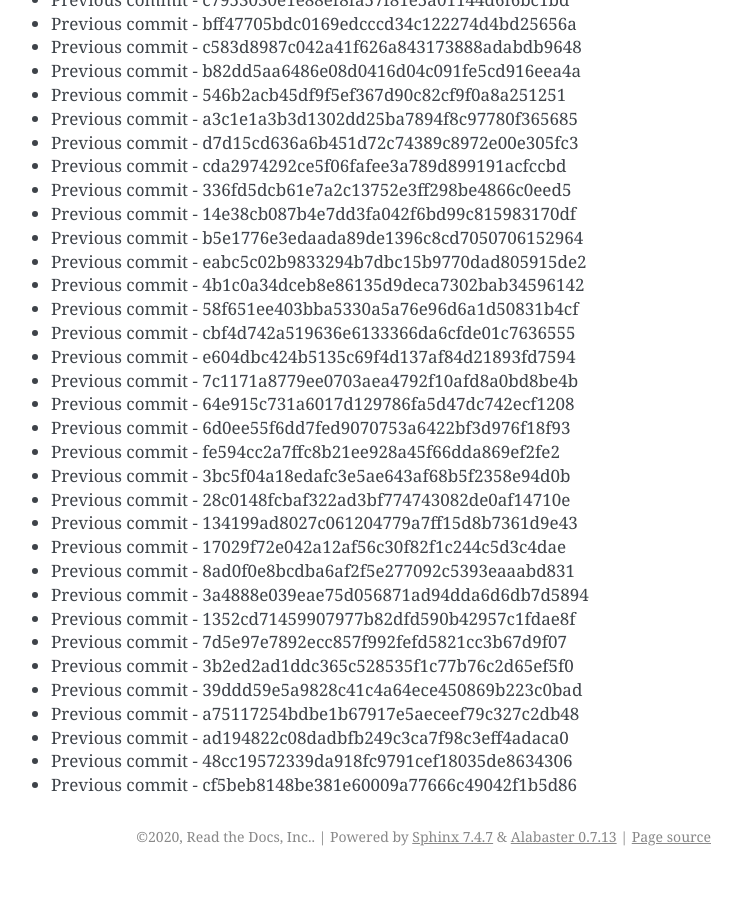
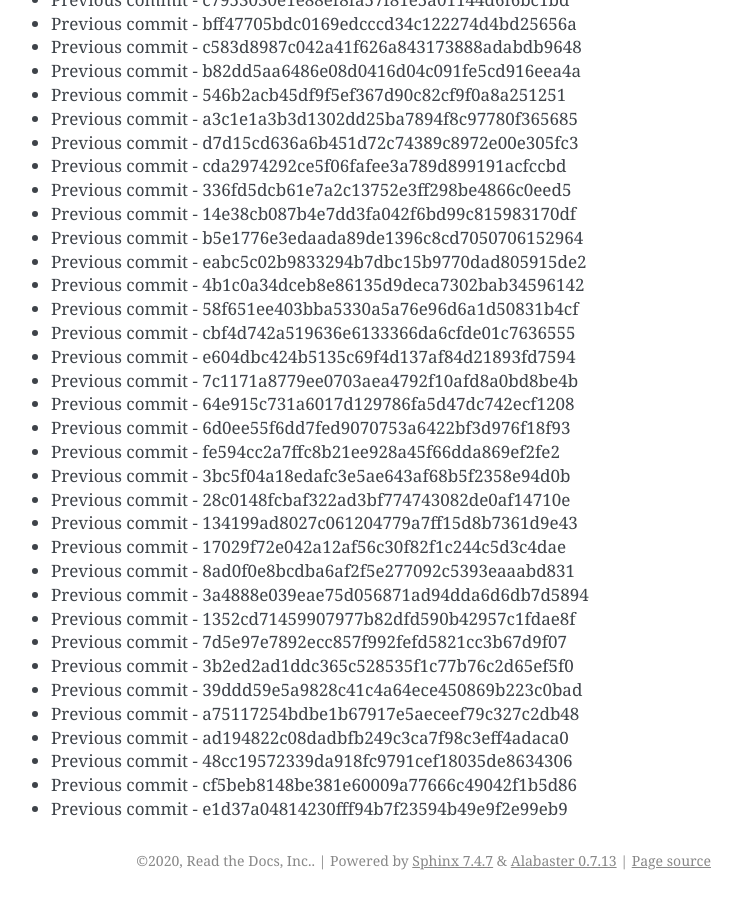
Before and after one commit to readthedocs/rtd-git-stresstest, a Sphinx documentation site: the page built from docs/updates.rst, in a window 1280 px wide and 900 px high, scrolled down 41277 px. Shown: the whole window, without its empty margins (399-1141 px from the left). Built offline with Sphinx 7.4.7, drawn with Linux system fonts in a browser that asks for light colours; before the commit the page ends 42153 px from its top, so only the background shows below that.

Commit message:
Generating commit from previous: e1d37a04814230fff94b7f23594b49e9f2e99eb9

```diff
--- a/docs/updates.rst
+++ b/docs/updates.rst
@@ -1766,3 +1766,4 @@ It can be tested for any performance characteristics.
 * Previous commit - ad194822c08dadbfb249c3ca7f98c3eff4adaca0
 * Previous commit - 48cc19572339da918fc9791cef18035de8634306
 * Previous commit - cf5beb8148be381e60009a77666c49042f1b5d86
+* Previous commit - e1d37a04814230fff94b7f23594b49e9f2e99eb9
```
